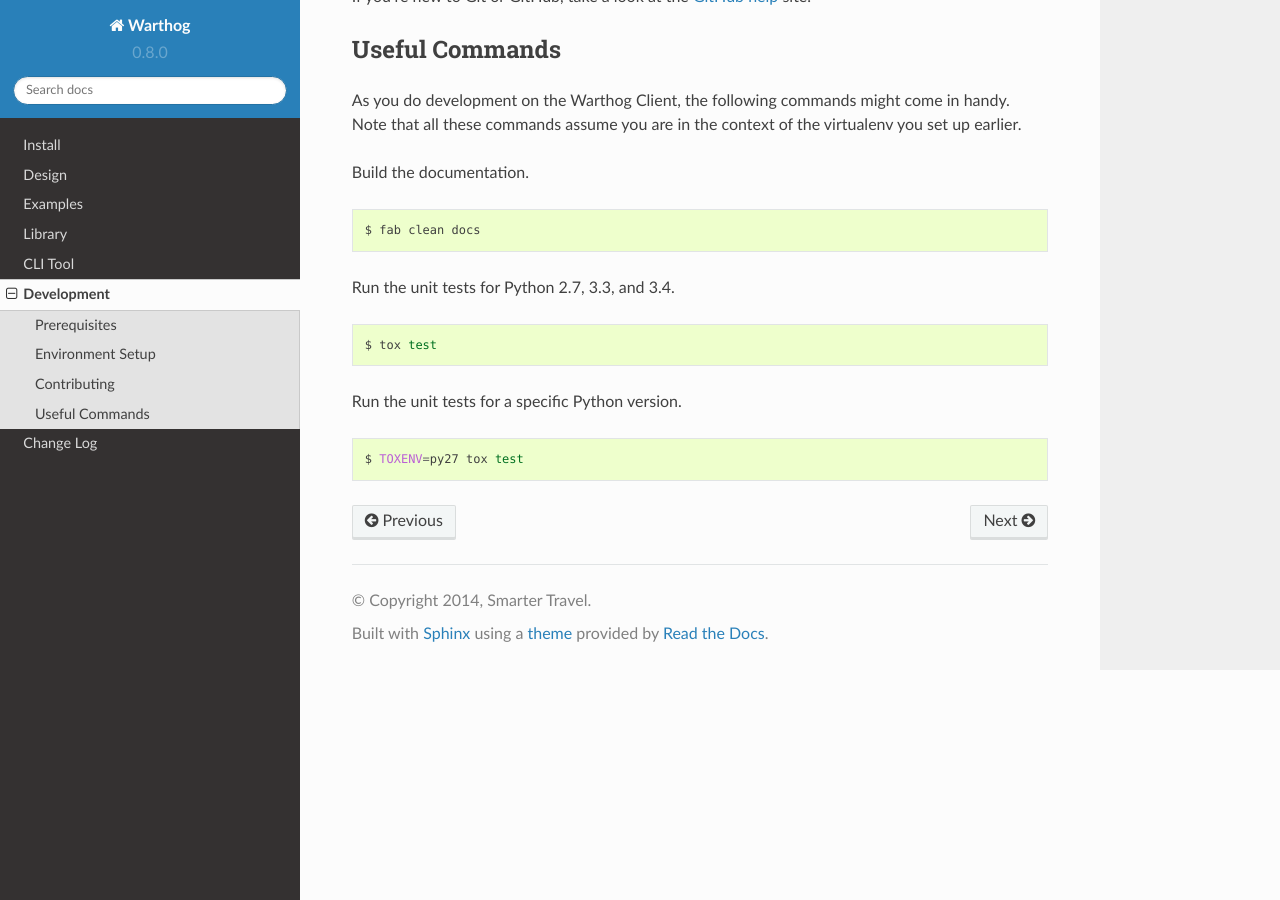
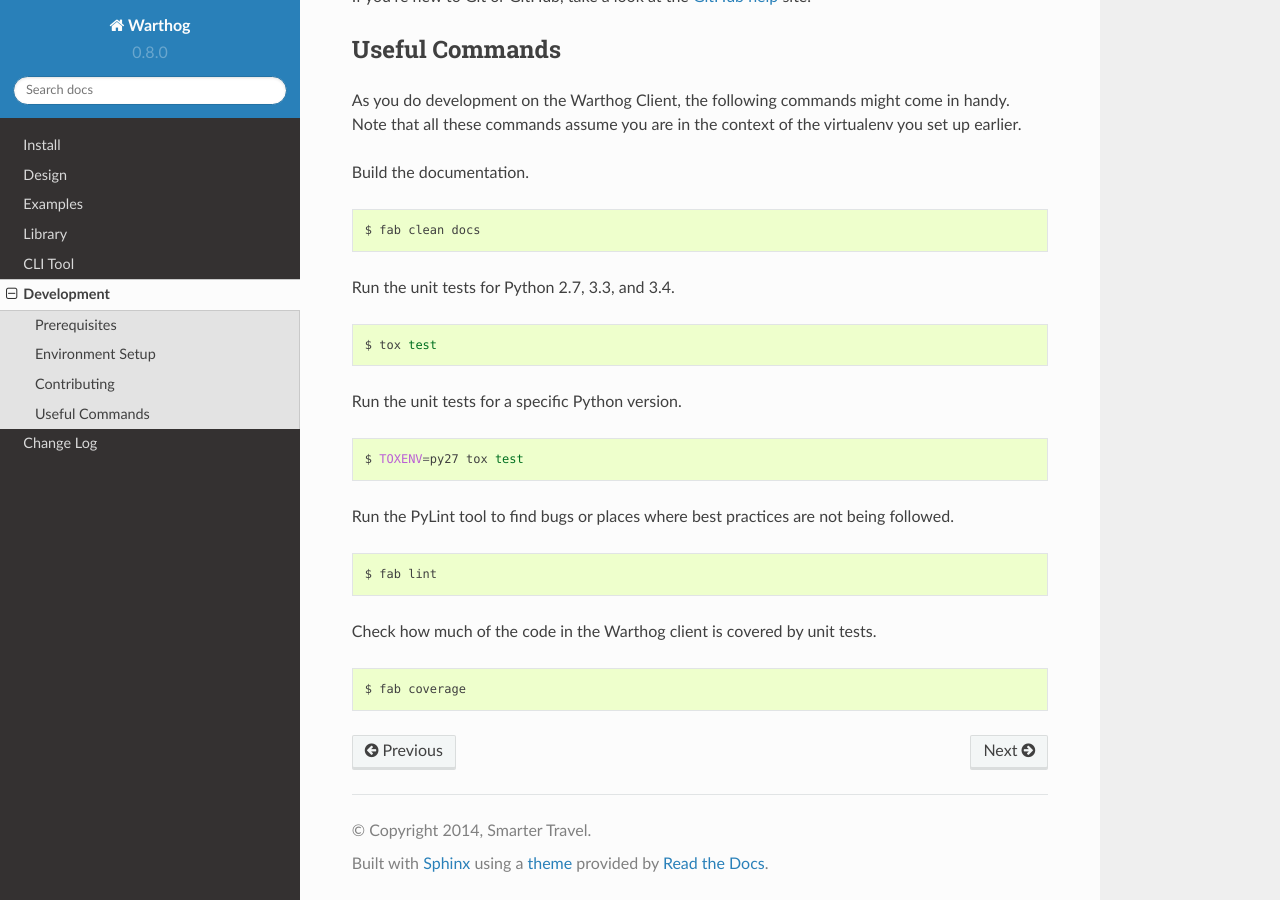
Before and after one commit to smarter-travel-media/warthog, a Sphinx documentation site: the page built from doc/source/dev.rst, in a window 1280 px wide and 900 px high, scrolled down 1361 px. Built offline with Sphinx 7.4.7 and the Read the Docs theme 2.0.0, drawn with Linux system fonts in a browser that asks for light colours.

Commit message:
Add lint and coverage commands to dev guide

```diff
--- a/doc/source/dev.rst
+++ b/doc/source/dev.rst
@@ -86,6 +86,18 @@
 
     $ TOXENV=py27 tox test
 
+Run the PyLint tool to find bugs or places where best practices are not being followed.
+
+.. code-block:: bash
+
+    $ fab lint
+
+Check how much of the code in the Warthog client is covered by unit tests.
+
+.. code-block:: bash
+
+    $ fab coverage
+
 
 .. _pip: https://pip.pypa.io/en/latest/
 .. _virtualenv: https://virtualenv.pypa.io/en/latest/
```
